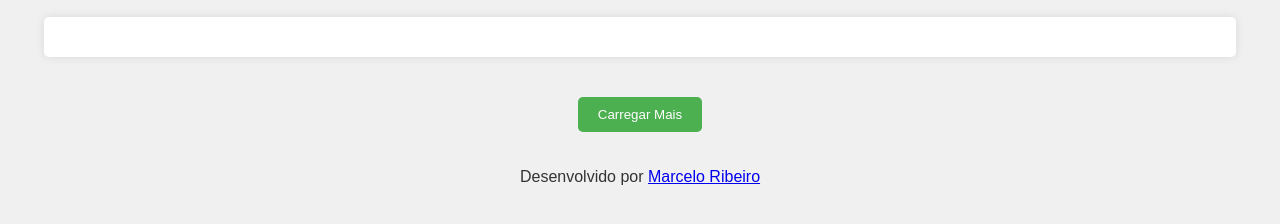
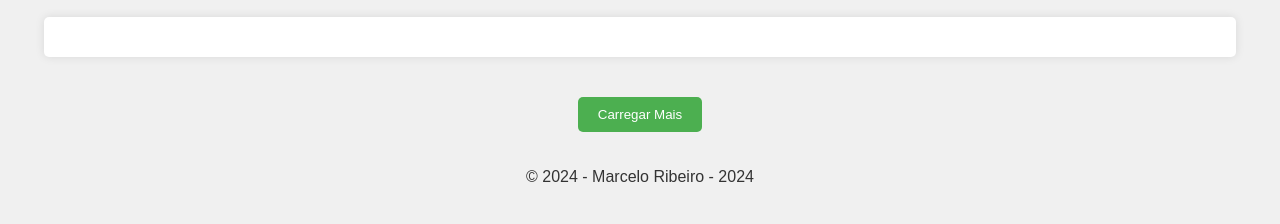
Before and after one commit to msribeiro2010/filmesSeries, a plain HTML site: page index.html in a window 1280 px wide. Shown: the part 80-304 px from the top of the page. Drawn offline with Linux system fonts and the light colour scheme; no server answers.

Commit message:
melhorias 20

```diff
--- a/index.html
+++ b/index.html
@@ -15,6 +15,7 @@
     <script src="script.js"></script>
 </body>
 <footer>
-    <p>Desenvolvido por <a href="https://github.com/marceloribeiro" target="_blank">Marcelo Ribeiro</a></p>
+    <p>&copy; 2024 - Marcelo Ribeiro - 2024</p>
+</footer>
 
 </html>
```
